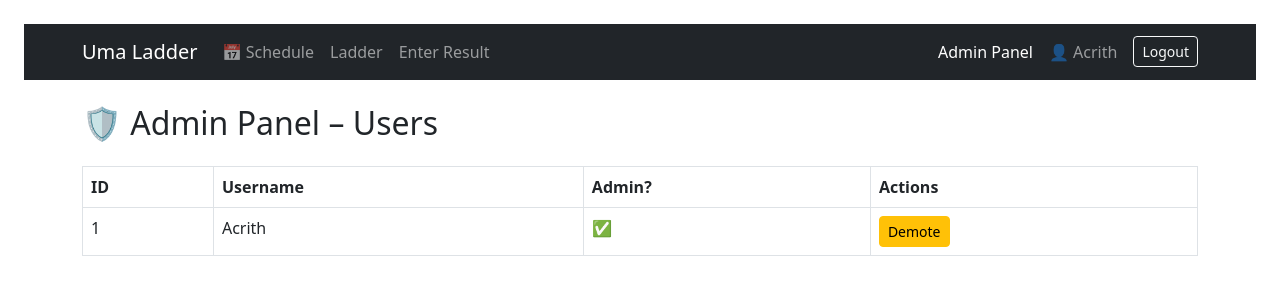
After one commit to Acrith/uma-ladder, a Flask app: page /admin/users in a window 1280 px wide. The commit adds this page. Shown: the top 300 px of the page. Run offline with Flask 3, Linux system fonts and the light colour scheme; a user stored in the database is signed in.

Commit message:
General overhaul

```diff
--- a/app.py
+++ b/app.py
@@ -1,4 +1,4 @@
-from flask import Flask, render_template, request, redirect, url_for, flash, jsonify, redirect
+from flask import Flask, render_template, request, redirect, url_for, flash, jsonify, redirect, abort
 from flask_login import UserMixin, LoginManager, login_user, login_required, logout_user, current_user
 from werkzeug.utils import secure_filename
 from werkzeug.security import generate_password_hash, check_password_hash
@@ -25,6 +25,9 @@ class User(UserMixin, db.Model):
     id = db.Column(db.Integer, primary_key=True)
     username = db.Column(db.String(80), unique=True, nullable=False)
     password_hash = db.Column(db.String(200), nullable=False)
+    is_admin = db.Column(db.Boolean, default=False)
+
+    results = db.relationship("Result", backref="user", lazy=True)  # 🔗 linked
 
     def __repr__(self):
         return f"<User {self.username}>"
@@ -48,10 +51,10 @@ class Race(db.Model):
 
 class Result(db.Model):
     id = db.Column(db.Integer, primary_key=True)
-
     race_id = db.Column(db.Integer, db.ForeignKey('race.id'), nullable=False)
-    player_name = db.Column(db.String(50), nullable=False)
-    uma_name = db.Column(db.String(50), nullable=False)
+    player_name = db.Column(db.String(100), nullable=False)
+    user_id = db.Column(db.Integer, db.ForeignKey('user.id'), nullable=True)
+    uma_name = db.Column(db.String(100), nullable=False)
     placement = db.Column(db.Integer, nullable=False)
     points = db.Column(db.Integer, nullable=False)
 
@@ -65,9 +68,73 @@ class Result(db.Model):
 
     # Optional screenshot (hosted image URL for now)
     uma_image_url = db.Column(db.String(500))
+    user_id = db.Column(db.Integer, db.ForeignKey("user.id"), nullable=True)
 
     # Optional: Relationship for convenience
     race = db.relationship('Race', backref='results')
+
+@app.route("/admin/users")
+@login_required
+def admin_users():
+    if not current_user.is_admin:
+        flash("Access denied: Admins only.", "danger")
+        return redirect(url_for("home"))
+
+    users = User.query.all()
+    return render_template("admin_users.html", users=users)
+
+@app.route("/admin/users/promote/<int:user_id>")
+@login_required
+def promote_user(user_id):
+    if not current_user.is_admin:
+        flash("Access denied.", "danger")
+        return redirect(url_for("home"))
+
+    user = User.query.get_or_404(user_id)
+    user.is_admin = True
+    db.session.commit()
+    flash(f"{user.username} promoted to admin.", "success")
+    return redirect(url_for("admin_users"))
+
+@app.route("/admin/users/demote/<int:user_id>")
+@login_required
+def demote_user(user_id):
+    if not current_user.is_admin:
+        flash("Access denied.", "danger")
+        return redirect(url_for("home"))
+
+    user = User.query.get_or_404(user_id)
+    if user.id == current_user.id:
+        flash("You cannot demote yourself.", "warning")
+        return redirect(url_for("admin_users"))
+
+    user.is_admin = False
+    db.session.commit()
+    flash(f"{user.username} demoted.", "success")
+    return redirect(url_for("admin_users"))
+
+@app.route("/admin/users/delete/<int:user_id>")
+@login_required
+def delete_user(user_id):
+    if not current_user.is_admin:
+        flash("Access denied.", "danger")
+        return redirect(url_for("home"))
+
+    user = User.query.get_or_404(user_id)
+
+    if user.id == current_user.id:
+        flash("You cannot delete yourself.", "warning")
+        return redirect(url_for("admin_users"))
+
+    # Optional: prevent deleting other admins
+    if user.is_admin:
+        flash("You cannot delete another admin.", "warning")
+        return redirect(url_for("admin_users"))
+
+    db.session.delete(user)
+    db.session.commit()
+    flash(f"User '{user.username}' has been deleted.", "success")
+    return redirect(url_for("admin_users"))
 
 @app.route("/register", methods=["GET", "POST"])
 def register():
@@ -239,7 +306,9 @@ def results():
             uma_wisdom=parse_int(request.form.get("uma_wisdom")),
             uma_image_url=image_url
         )
-        # Optional uma fields
+        # Assign user if logged in
+        if current_user.is_authenticated and player_name.strip().lower() == current_user.username.lower():
+            result.user_id = current_user.id
 
         db.session.add(result)
         db.session.commit()
@@ -362,21 +431,83 @@ def add_race():
 
     return render_template("add_race.html")
 
-@app.route("/player/<player_name>")
+
+
+@app.route("/profile")
+@login_required
+def profile_redirect():
+    return redirect(url_for("player_profile", player_name=current_user.username))
+
+@app.route("/profile/<player_name>")
 def player_profile(player_name):
-    results = (
+    is_owner = current_user.is_authenticated and current_user.username.lower() == player_name.lower()
+
+    # Results belonging to this name
+    claimed_results = (
         Result.query
-        .filter_by(player_name=player_name)
+        .filter(Result.player_name.ilike(player_name))
+        .filter(Result.user_id == current_user.id if is_owner else True)
         .join(Race)
         .order_by(Race.week, Race.race_number)
         .all()
     )
 
-    total_points = sum(r.points for r in results)
-    race_count = len(results)
+    unclaimed_results = []
+    if is_owner:
+        unclaimed_results = (
+            Result.query
+            .filter(Result.player_name.ilike(player_name), Result.user_id.is_(None))
+            .join(Race)
+            .order_by(Race.week, Race.race_number)
+            .all()
+        )
+
+    # Stats
+    total_points = sum(r.points for r in claimed_results)
+    race_count = len(claimed_results)
     avg_points = round(total_points / race_count, 2) if race_count else 0
+    win_count = sum(1 for r in claimed_results if r.placement == 1)
+    avg_placement = round(sum(r.placement for r in claimed_results) / race_count, 2) if race_count else 0
 
-    return render_template("player_profile.html", player_name=player_name, results=results, total_points=total_points, avg_points=avg_points, race_count=race_count)
+    return render_template(
+        "player_profile.html",
+        player_name=player_name,
+        results=claimed_results,
+        total_points=total_points,
+        avg_points=avg_points,
+        race_count=race_count,
+        win_count=win_count,
+        avg_placement=avg_placement,
+        unclaimed_results=unclaimed_results,
+        is_owner=is_owner,
+        active_tab="player_profile"
+    )
+
+@app.route("/claim/<int:result_id>", methods=["POST"])
+@login_required
+def claim_result(result_id):
+    result = Result.query.get_or_404(result_id)
+
+    if result.user_id is None and result.player_name.lower() == current_user.username.lower():
+        result.user_id = current_user.id
+        db.session.commit()
+        flash("Result successfully claimed!", "success")
+    else:
+        flash("You can't claim this result.", "danger")
+
+    return redirect(url_for("player_profile", player_name=current_user.username))
+
+@app.route("/delete_result/<int:result_id>", methods=["POST", "GET"])
+@login_required
+def delete_result(result_id):
+    if not current_user.is_admin:
+        abort(403)  # Forbidden
+
+    result = Result.query.get_or_404(result_id)
+    db.session.delete(result)
+    db.session.commit()
+    flash("Result deleted successfully.", "success")
+    return redirect(url_for("results"))
 
 @app.route('/')
 def home():
--- /dev/null
+++ b/templates/admin_users.html
@@ -0,0 +1,39 @@
+{% extends "base.html" %}
+{% block title %}Admin Panel – Users{% endblock %}
+{% block content %}
+<h2>🛡️ Admin Panel – Users</h2>
+
+<table class="table table-bordered mt-4">
+  <thead>
+    <tr>
+      <th>ID</th>
+      <th>Username</th>
+      <th>Admin?</th>
+      <th>Actions</th>
+    </tr>
+  </thead>
+  <tbody>
+    {% for user in users %}
+    <tr>
+      <td>{{ user.id }}</td>
+      <td>{{ user.username }}</td>
+      <td>{% if user.is_admin %}✅{% else %}❌{% endif %}</td>
+<td>
+  {% if not user.is_admin %}
+    <a href="{{ url_for('promote_user', user_id=user.id) }}" class="btn btn-sm btn-success">Promote</a>
+  {% else %}
+    <a href="{{ url_for('demote_user', user_id=user.id) }}" class="btn btn-sm btn-warning">Demote</a>
+  {% endif %}
+
+  {% if user.id != current_user.id %}
+    <a href="{{ url_for('delete_user', user_id=user.id) }}" class="btn btn-sm btn-danger"
+       onclick="return confirm('Are you sure you want to delete this user?');">
+       Delete
+    </a>
+  {% endif %}
+</td>
+    </tr>
+    {% endfor %}
+  </tbody>
+</table>
+{% endblock %}
--- a/templates/base.html
+++ b/templates/base.html
@@ -55,8 +55,9 @@
       <span class="navbar-toggler-icon"></span>
     </button>
 
-    <div class="collapse navbar-collapse" id="navbarNav">
-      <ul class="navbar-nav ms-auto">
+ <div class="collapse navbar-collapse justify-content-between" id="navbarNav">
+  <!-- Left Nav -->
+  <ul class="navbar-nav">
     <li class="nav-item">
       <a class="nav-link {% if request.endpoint == 'schedule' %}active{% endif %}" href="{{ url_for('schedule') }}">📅 Schedule</a>
     </li>
@@ -66,16 +67,33 @@
     <li class="nav-item">
       <a class="nav-link {% if request.endpoint == 'results' %}active{% endif %}" href="{{ url_for('results') }}">Enter Result</a>
     </li>
+  </ul>
+
+  <!-- Right Nav -->
+  <ul class="navbar-nav">
     {% if current_user.is_authenticated %}
-  <li class="nav-item"><a class="nav-link" href="{{ url_for('logout') }}">Logout</a></li>
-  <li class="nav-item"><a class="nav-link disabled" href="#">👤 {{ current_user.username }}</a></li>
+      {% if current_user.is_admin %}
+      <li class="nav-item">
+        <a class="nav-link {% if request.endpoint == 'admin_users' %}active{% endif %}" href="{{ url_for('admin_users') }}">Admin Panel</a>
+      </li>
+      {% endif %}
+      <li class="nav-item">
+        <a class="nav-link
+           {% if request.endpoint == 'player_profile'
+                 and request.view_args
+                 and request.view_args.player_name == current_user.username %}active{% endif %}"
+           href="{{ url_for('player_profile', player_name=current_user.username) }}">
+          👤 {{ current_user.username }}
+        </a>
+      </li>
+<li class="nav-item ms-2">
+  <a class="btn btn-outline-light btn-sm mt-1" href="{{ url_for('logout') }}">Logout</a>
+</li>
     {% else %}
-  <li class="nav-item"><a class="nav-link" href="{{ url_for('login') }}">Login</a></li>
-  <li class="nav-item"><a class="nav-link" href="{{ url_for('register') }}">Register</a></li>
+      <li class="nav-item"><a class="nav-link {% if request.endpoint == 'login' %}active{% endif %}" href="{{ url_for('login') }}">Login</a></li>
+      <li class="nav-item"><a class="nav-link {% if request.endpoint == 'register' %}active{% endif %}" href="{{ url_for('register') }}">Register</a></li>
     {% endif %}
-
   </ul>
-    </div>
 </div>
 </nav>
 
--- a/templates/race_results.html
+++ b/templates/race_results.html
@@ -46,6 +46,12 @@
         <td>{{ result.uma_guts or '-' }}</td>
         <td>{{ result.uma_wisdom or '-' }}</td>
         <td>{{ result.points }}</td>
+        {% if current_user.is_authenticated and current_user.is_admin %}
+        <td><form method="POST" action="{{ url_for('delete_result', result_id=result.id) }}" onsubmit="return confirm('Are you sure you want to delete this result?');">
+                <button type="submit" class="btn btn-sm btn-danger">🗑️ Delete</button>
+            </form>
+        </td>
+        {% endif %}
       </tr>
       {% endfor %}
     </tbody>
--- a/templates/results.html
+++ b/templates/results.html
@@ -86,7 +86,6 @@
   </div>
 </div>
 
-
 <div class="mt-4">
   <button type="submit" class="btn btn-primary">Submit Result</button>
 </div>
```
Also changed, not shown: init_db.py (+0 -7 lines), templates/player_profile.html (+22 -1 lines), ladder.db. Lines whose indentation alone changed are shown as unchanged.
